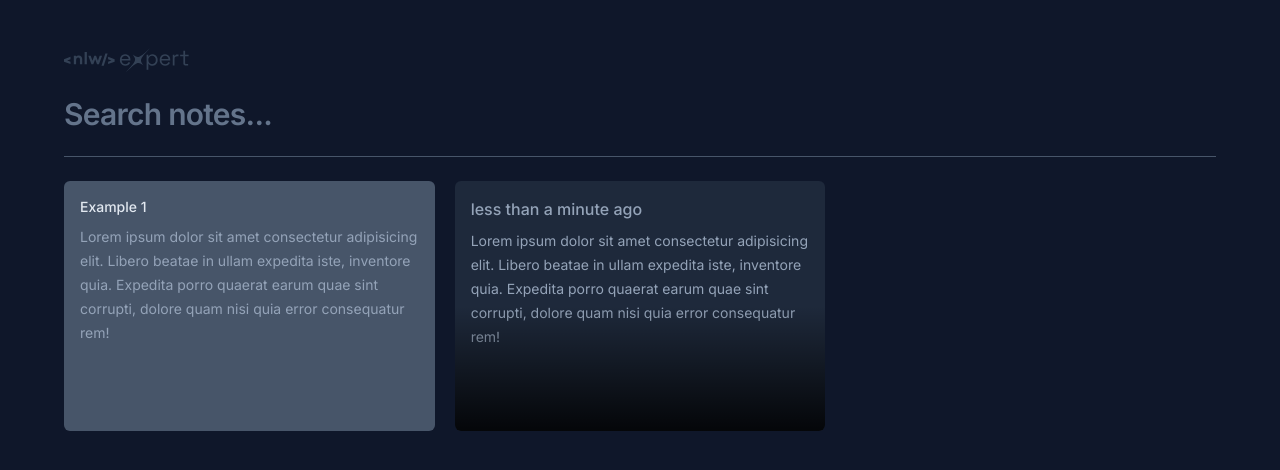
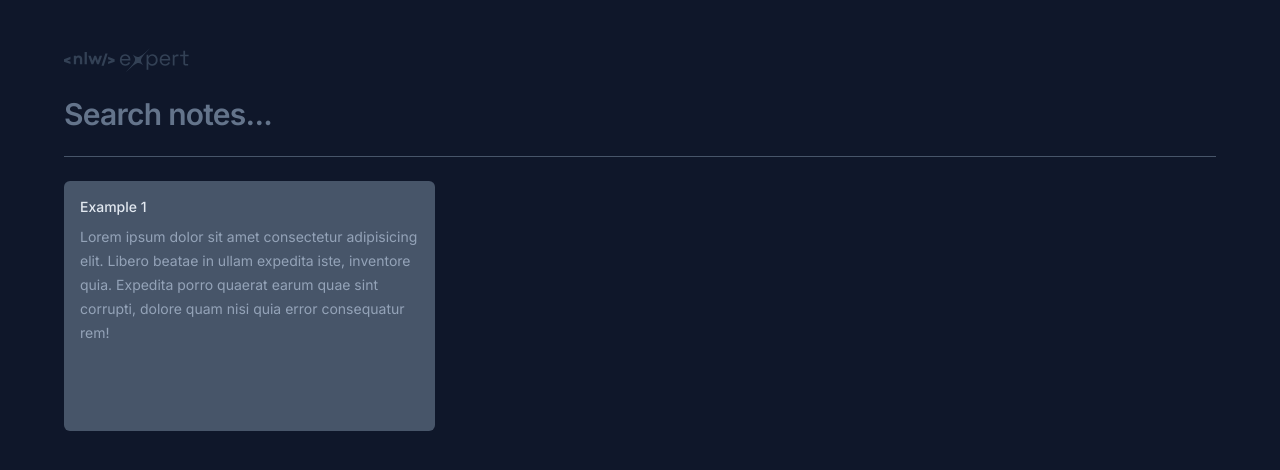
Before and after one commit to mavinii/translate-notes, a React (Vite) app in the folder notes/: page / in a window 1280 px wide. Shown: the top 470 px of the page. Built offline with nearby package versions, Linux system fonts and the light colour scheme.

Commit message:
feat: :art: Notes saved
Notes can be saved using local storage...

```diff
--- a/notes/src/app.tsx
+++ b/notes/src/app.tsx
@@ -1,8 +1,39 @@
+import { useState } from "react";
 import logo from "./assets/logo-nlw-experts.svg";
 import { NewNoteCard } from "./components/new-note-card";
 import { NoteCard } from "./components/note-card";
 
+interface Note {
+  id: string;
+  date: Date;
+  content: string;
+}
+
 export function App() {
+  const [notes, setNotes] = useState<Note[]>(() => {
+    const notesOnStorage = localStorage.getItem('notes')
+
+    if (notesOnStorage) {
+      return JSON.parse(notesOnStorage)
+    }
+
+    return []
+  })
+
+  // Create a new note and saving locally
+  function onNoteCreated(content: string) {
+    const newNote = {
+      id: crypto.randomUUID(),
+      date: new Date(),
+      content,
+    }
+
+    const  notesArray = [newNote, ...notes]
+    setNotes(notesArray)
+
+    localStorage.setItem('notes', JSON.stringify(notesArray))
+  }
+
   return (
     <div className="mx-auto max-w-6xl my-12 space-y-6">
 
@@ -24,14 +55,11 @@ export function App() {
       {/* Notes */}
       <div className="grid grid-cols-3 auto-rows-[250px] gap-5">
 
-        <NewNoteCard />
-        <NoteCard note={
-          {
-            id: 'string',
-            date: new Date(),
-            content: 'Lorem ipsum dolor sit amet consectetur adipisicing elit. Libero beatae in ullam expedita iste, inventore quia. Expedita porro quaerat earum quae sint corrupti, dolore quam nisi quia error consequatur rem!'
-          }
-        } />
+        <NewNoteCard onNoteCreated={onNoteCreated} />
+
+        {notes.map(note => {
+          return <NoteCard key={note.id} note={note} />
+        })}
 
       </div>
     </div>
--- a/notes/src/components/new-note-card.tsx
+++ b/notes/src/components/new-note-card.tsx
@@ -3,7 +3,11 @@ import { X } from "lucide-react";
 import { ChangeEvent, FormEvent, useState } from "react";
 import { toast } from "sonner"
 
-export function NewNoteCard() {
+interface NewNoteCardProps {
+  onNoteCreated: (content: string) => void
+}
+
+export function NewNoteCard({ onNoteCreated }: NewNoteCardProps) {
   const [shouldShowOnBoard, setShouldShowOnBoard] = useState(true)
   const [content, setContent] = useState('')
 
@@ -24,6 +28,12 @@ export function NewNoteCard() {
   // Save the notes
   function handleSaveNote(event: FormEvent) {
     event.preventDefault()
+
+    onNoteCreated(content)
+
+    setContent('')
+
+    setShouldShowOnBoard(true)
 
     toast.promise(
       new Promise((resolve) => {
@@ -77,7 +87,8 @@ export function NewNoteCard() {
                   autoFocus
                   className="text-sm leading-6 text-slate-400 bg-transparent resize-none flex-1 outline-none"
                   placeholder="Start typing..."
-                  onChange={handContentChanged} />
+                  onChange={handContentChanged}
+                  value={content} />
               )}
             </div>
 
--- a/notes/src/components/note-card.tsx
+++ b/notes/src/components/note-card.tsx
@@ -4,7 +4,6 @@ import { X } from "lucide-react";
 
 interface NoteCardProps {
   note: {
-    id: string;
     date: Date;
     content: string;
   };
```
